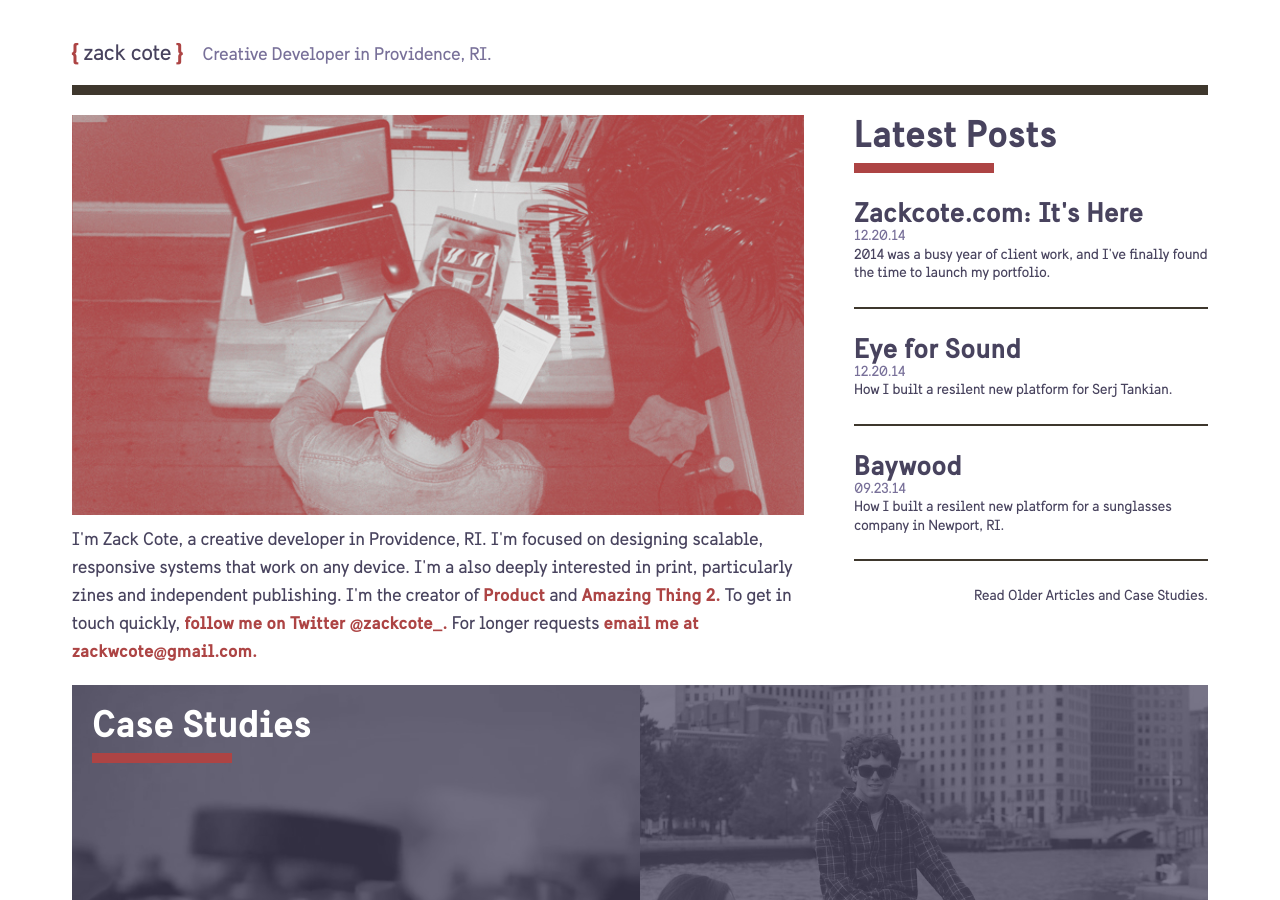
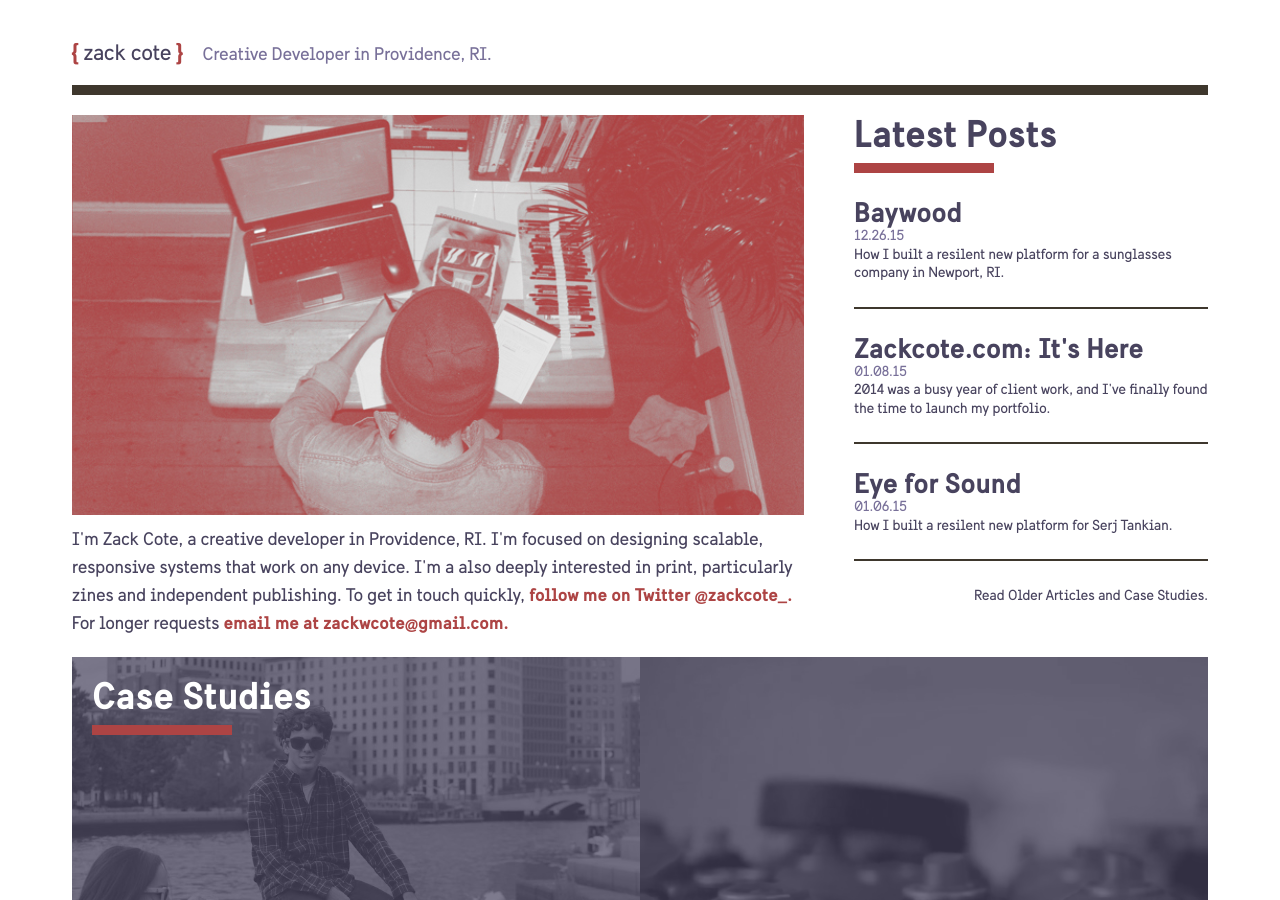
Before and after one commit to gitter-badger/zackcote.github.io, a Jekyll site: the page built from index.html, in a window 1280 px wide and 900 px high. Built offline with Jekyll 4.4.1, drawn with Linux system fonts in a browser that asks for light colours; nearby versions of some CDN libraries.

Commit message:
corrected post dates and homepage copy

```diff
--- a/_posts/2014-1-8-zackcote-it's-here.md
+++ b/_posts/2014-1-8-zackcote-it's-here.md
@@ -1,7 +1,7 @@
 ---
 layout: post
 title:  "Zackcote.com: It's Here"
-date:   2014-12-20 21:20:00
+date:   2015-1-8 21:20:00
 image:
 snippet: 2014 was a busy year of client work, and I've finally found the time to launch my portfolio.
 ---
--- a/_posts/2014-12-20-baywood.markdown
+++ b/_posts/2014-12-26-baywood.markdown
@@ -1,7 +1,7 @@
 ---
 layout: post
 title:  "Baywood"
-date: 2014-09-23 09:11:03
+date: 2015-12-26 09:11:03
 featured-image: "assets/img/baywood-featured.jpg"
 nickname: baywood
 categories: case-study
--- a/_posts/2014-12-20-Eye-For-Sound.md
+++ b/_posts/2015-1-6-eye-for-sound.md
@@ -1,7 +1,7 @@
 ---
 layout: post
 title:  "Eye for Sound"
-date:   2014-12-20 17:11:03
+date:   2015-01-06 17:11:03
 featured-image: 'assets/img/eye-featured.jpg'
 nickname: eye
 categories: case-study
--- a/index.html
+++ b/index.html
@@ -8,7 +8,7 @@ description: Zack Cote is a front-end developer and designer in Providence, Rhod
         <section class="content">
            <div class="placeholder"></div>
            <p class="hero__text">
-            I'm Zack Cote, a creative developer in Providence, RI. I'm focused on designing scalable, responsive systems that work on any device. I'm a also deeply interested in print, particularly zines and independent publishing. I'm the creator of <a href="#">Product</a> and <a href="#">Amazing Thing 2.</a> To get in touch quickly, <a href="http://www.twitter.com/zackcote_">follow me on Twitter @zackcote_.</a> For longer requests <a href="mailto:zackwcote@gmail.com">email me at zackwcote@gmail.com.</a>
+            I'm Zack Cote, a creative developer in Providence, RI. I'm focused on designing scalable, responsive systems that work on any device. I'm a also deeply interested in print, particularly zines and independent publishing. To get in touch quickly, <a href="http://www.twitter.com/zackcote_">follow me on Twitter @zackcote_.</a> For longer requests <a href="mailto:zackwcote@gmail.com">email me at zackwcote@gmail.com.</a>
         </p>
     </section>
 
```
